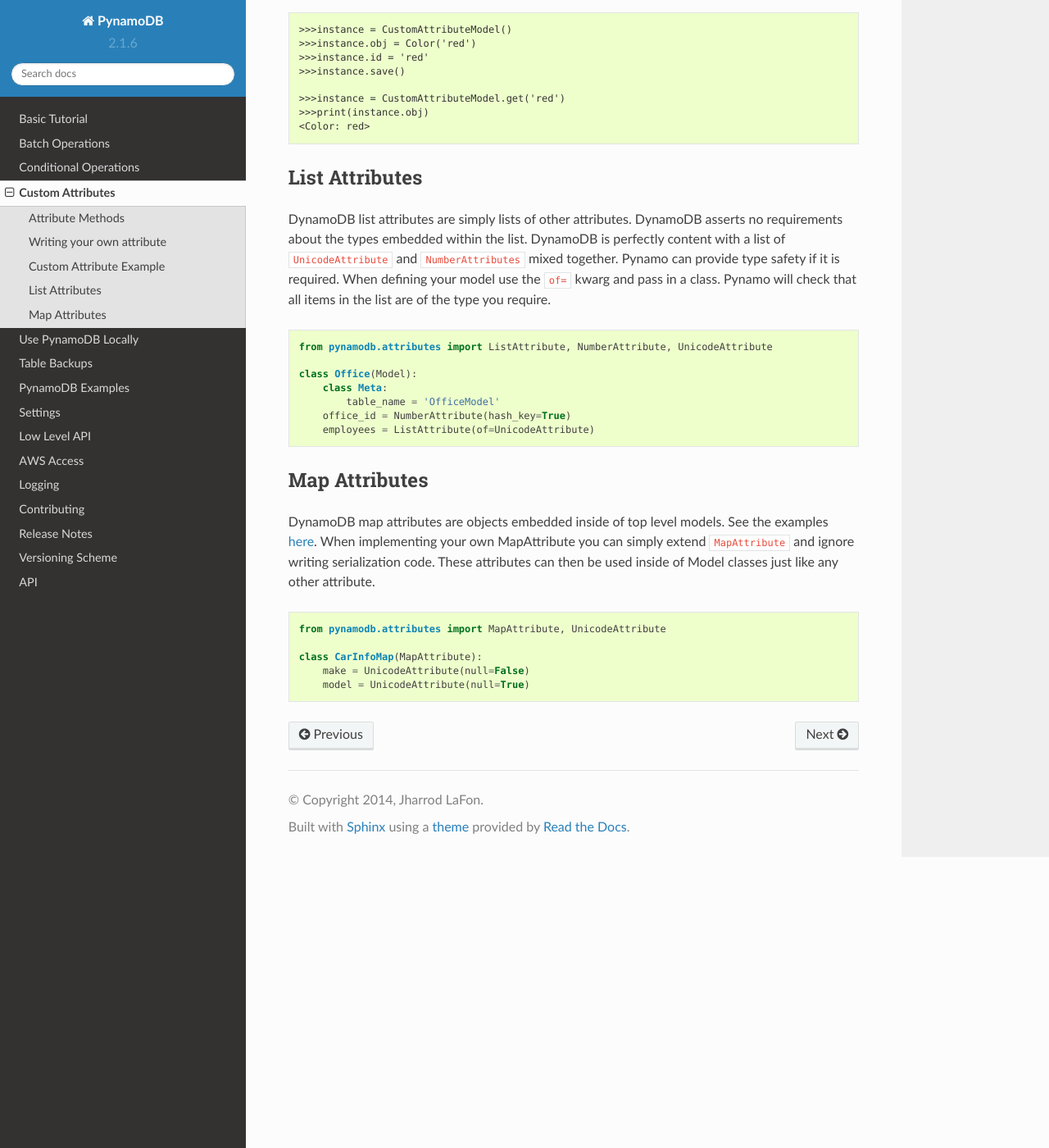
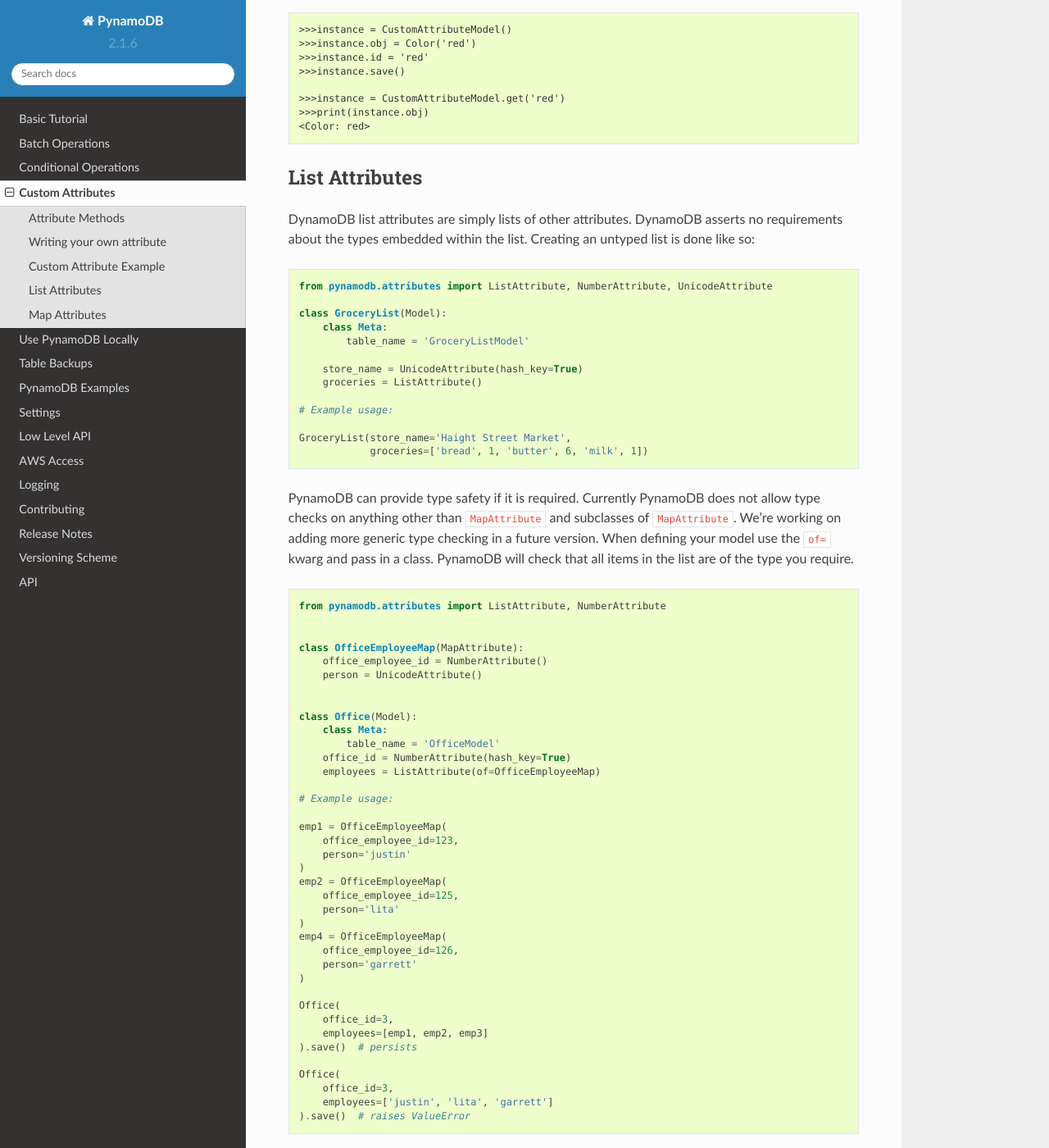
Before and after one commit to pynamodb/PynamoDB, a Sphinx documentation site: the page built from docs/attributes.rst, in a window 1280 px wide and 1400 px high, scrolled down 2049 px. Shown: the whole window at 82% size. Built offline with Sphinx 7.4.7 and the Read the Docs theme 2.0.0, drawn with Linux system fonts in a browser that asks for light colours; pages that are not in the unit, such as notebooks, are missing from menus.

Commit message:
update `ListAttribute` readme (#282)

```diff
--- a/docs/attributes.rst
+++ b/docs/attributes.rst
@@ -116,19 +116,67 @@
 ---------------
 
 DynamoDB list attributes are simply lists of other attributes. DynamoDB asserts no requirements about the types embedded within the list.
-DynamoDB is perfectly content with a list of ``UnicodeAttribute`` and ``NumberAttributes`` mixed together. Pynamo can provide type safety if it is required.
-When defining your model use the ``of=`` kwarg and pass in a class. Pynamo will check that all items in the list are of the type you require.
+Creating an untyped list is done like so:
 
 .. code-block:: python
 
     from pynamodb.attributes import ListAttribute, NumberAttribute, UnicodeAttribute
 
+    class GroceryList(Model):
+        class Meta:
+            table_name = 'GroceryListModel'
+
+        store_name = UnicodeAttribute(hash_key=True)
+        groceries = ListAttribute()
+
+    # Example usage:
+
+    GroceryList(store_name='Haight Street Market',
+                groceries=['bread', 1, 'butter', 6, 'milk', 1])
+
+PynamoDB can provide type safety if it is required. Currently PynamoDB does not allow type checks on anything other than ``MapAttribute`` and subclasses of ``MapAttribute``. We're working on adding more generic type checking in a future version.
+When defining your model use the ``of=`` kwarg and pass in a class. PynamoDB will check that all items in the list are of the type you require.
+
+.. code-block:: python
+
+    from pynamodb.attributes import ListAttribute, NumberAttribute
+
+
+    class OfficeEmployeeMap(MapAttribute):
+        office_employee_id = NumberAttribute()
+        person = UnicodeAttribute()
+
+
     class Office(Model):
         class Meta:
             table_name = 'OfficeModel'
         office_id = NumberAttribute(hash_key=True)
-        employees = ListAttribute(of=UnicodeAttribute)
+        employees = ListAttribute(of=OfficeEmployeeMap)
 
+    # Example usage:
+
+    emp1 = OfficeEmployeeMap(
+        office_employee_id=123,
+        person='justin'
+    )
+    emp2 = OfficeEmployeeMap(
+        office_employee_id=125,
+        person='lita'
+    )
+    emp4 = OfficeEmployeeMap(
+        office_employee_id=126,
+        person='garrett'
+    )
+
+    Office(
+        office_id=3,
+        employees=[emp1, emp2, emp3]
+    ).save()  # persists
+
+    Office(
+        office_id=3,
+        employees=['justin', 'lita', 'garrett']
+    ).save()  # raises ValueError
 
 Map Attributes
 --------------
```
